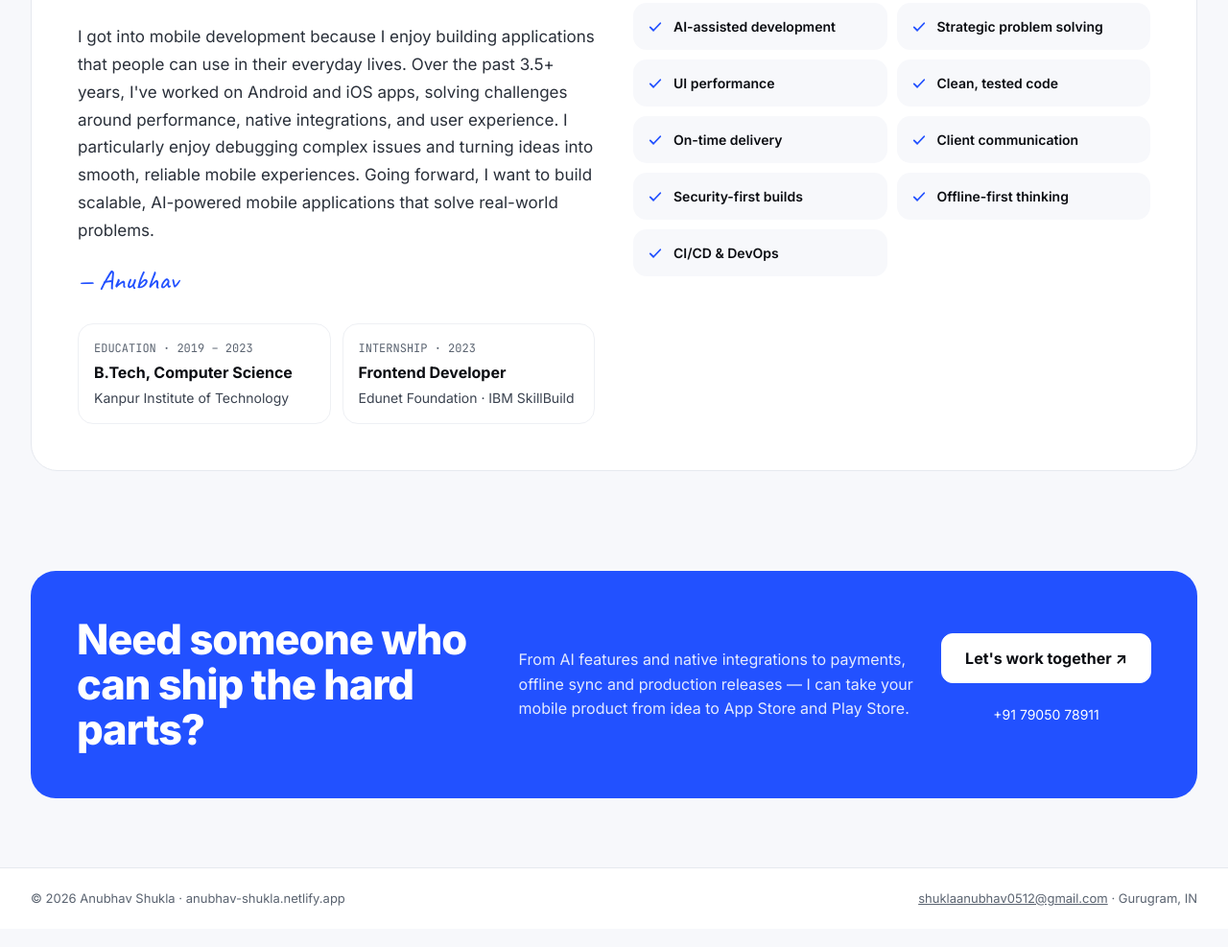
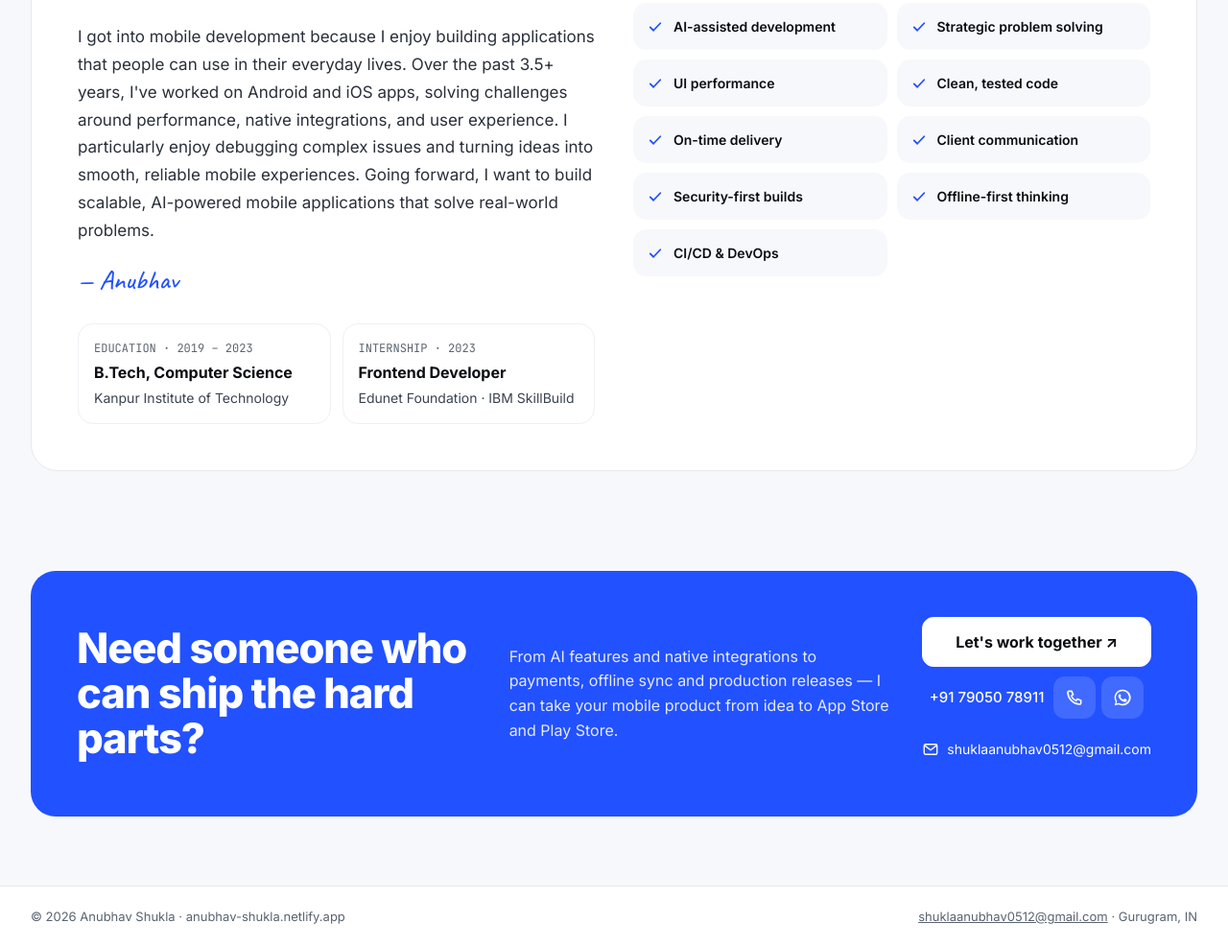
Before and after one commit to AnubhavReact/anubhav-portfolio, a plain HTML site: page index.html in a window 1280 px wide. Shown: the part 6437-7424 px from the top of the page at 96% size. Drawn offline with Linux system fonts and the light colour scheme.

Commit message:
CTA: call + WhatsApp buttons and email line
Co-Authored-By: Claude Opus 5.5 <noreply@anthropic.com>

```diff
--- a/css/styles.css
+++ b/css/styles.css
@@ -335,8 +335,12 @@ button { font: inherit; }
 .cta p { flex: 1 1 340px; font-size: 16px; line-height: 1.6; color: var(--accent-soft); }
 .cta-actions { flex: 0 1 auto; display: flex; flex-direction: column; gap: 10px; }
 .cta .btn { background: #fff; border-color: #fff; color: var(--ink); font-weight: 700; }
-.cta .tel { display: inline-flex; align-items: center; justify-content: center; min-height: 44px; color: #fff; font-size: 14px; text-decoration: none; }
-.cta .tel:hover { text-decoration: underline; color: #fff; }
+.cta-phone { display: flex; align-items: center; justify-content: center; gap: 6px; color: #fff; font-size: 15px; font-weight: 500; }
+.cta-phone span { margin-right: 4px; }
+.cta-ic { width: 44px; height: 44px; border-radius: 12px; display: flex; align-items: center; justify-content: center; color: #fff; background: rgba(255,255,255,.14); transition: background-color .15s; }
+.cta-ic:hover { color: #fff; background: rgba(255,255,255,.26); }
+.cta-mail { display: inline-flex; align-items: center; justify-content: center; gap: 8px; min-height: 44px; color: #fff; font-size: 14px; text-decoration: none; }
+.cta-mail:hover { color: #fff; text-decoration: underline; }
 .cta :focus-visible { outline-color: #fff; }
 .site-footer { border-top: 1px solid var(--border); background: var(--card); }
 .site-footer .wrap { padding-top: 22px; padding-bottom: 22px; display: flex; flex-wrap: wrap; justify-content: space-between; gap: 12px; font-size: 13px; color: var(--muted); }
--- a/index.html
+++ b/index.html
@@ -282,7 +282,12 @@
     <p>From AI features and native integrations to payments, offline sync and production releases — I can take your mobile product from idea to App Store and Play Store.</p>
     <div class="cta-actions">
       <a class="btn" data-link="email" href="mailto:shuklaanubhav0512@gmail.com">Let's work together ↗</a>
-      <a class="tel" data-link="phone" href="tel:+917905078911">+91 79050 78911</a>
+      <div class="cta-phone">
+        <span>+91 79050 78911</span>
+        <a class="cta-ic" data-link="phone" href="tel:+917905078911" aria-label="Call +91 79050 78911"><svg viewBox="0 0 24 24" width="20" height="20" fill="none" stroke="currentColor" stroke-width="1.9" stroke-linecap="round" stroke-linejoin="round" aria-hidden="true"><path d="M5 4h3.5l1.8 4.5-2.3 1.4a11 11 0 006.1 6.1l1.4-2.3L20 15.5V19a1.5 1.5 0 01-1.6 1.5A16 16 0 013.5 5.6 1.5 1.5 0 015 4z"/></svg></a>
+        <a class="cta-ic" data-link="whatsapp" href="https://wa.me/917905078911" target="_blank" rel="noopener" aria-label="Chat on WhatsApp (opens in a new tab)"><svg viewBox="0 0 24 24" width="20" height="20" fill="currentColor" aria-hidden="true"><path d="M12 2a9.9 9.9 0 00-8.5 15l-1.4 5 5.2-1.4A10 10 0 1012 2zm0 18.2a8.2 8.2 0 01-4.2-1.2l-.3-.2-3.1.8.8-3-.2-.3A8.2 8.2 0 1112 20.2zm4.5-6.1c-.2-.1-1.5-.7-1.7-.8s-.4-.1-.6.1-.7.8-.8 1-.3.2-.5.1a6.7 6.7 0 01-3.3-2.9c-.3-.4.3-.4.7-1.3a.5.5 0 000-.4l-.8-1.8c-.2-.5-.4-.4-.6-.4h-.5a1 1 0 00-.7.3 3 3 0 00-.9 2.2 5.2 5.2 0 001.1 2.7 11.8 11.8 0 004.5 4c1.7.7 2.3.8 3.2.6a2.7 2.7 0 001.8-1.2 2.2 2.2 0 00.1-1.2c0-.1-.2-.2-.5-.3z"/></svg></a>
+      </div>
+      <a class="cta-mail" data-link="email" href="mailto:shuklaanubhav0512@gmail.com"><svg viewBox="0 0 24 24" width="18" height="18" fill="none" stroke="currentColor" stroke-width="1.8" stroke-linecap="round" stroke-linejoin="round" aria-hidden="true"><rect x="3" y="5" width="18" height="14" rx="2"/><path d="M3.5 6.5l8.5 6.5 8.5-6.5"/></svg>shuklaanubhav0512@gmail.com</a>
     </div>
   </div>
 </section>
--- a/js/main.js
+++ b/js/main.js
@@ -36,7 +36,7 @@
 
   // ---------- profile links ----------
   var P = D.profile;
-  var linkMap = { github: P.github, linkedin: P.linkedin, email: 'mailto:' + P.email, phone: 'tel:' + P.phone, cv: P.cv };
+  var linkMap = { github: P.github, linkedin: P.linkedin, email: 'mailto:' + P.email, phone: 'tel:' + P.phone, whatsapp: 'https://wa.me/' + P.phone.replace(/\D/g, ''), cv: P.cv };
   $$('[data-link]').forEach(function (el) {
     var v = linkMap[el.getAttribute('data-link')];
     if (v) el.setAttribute('href', v); else el.hidden = true;
```
